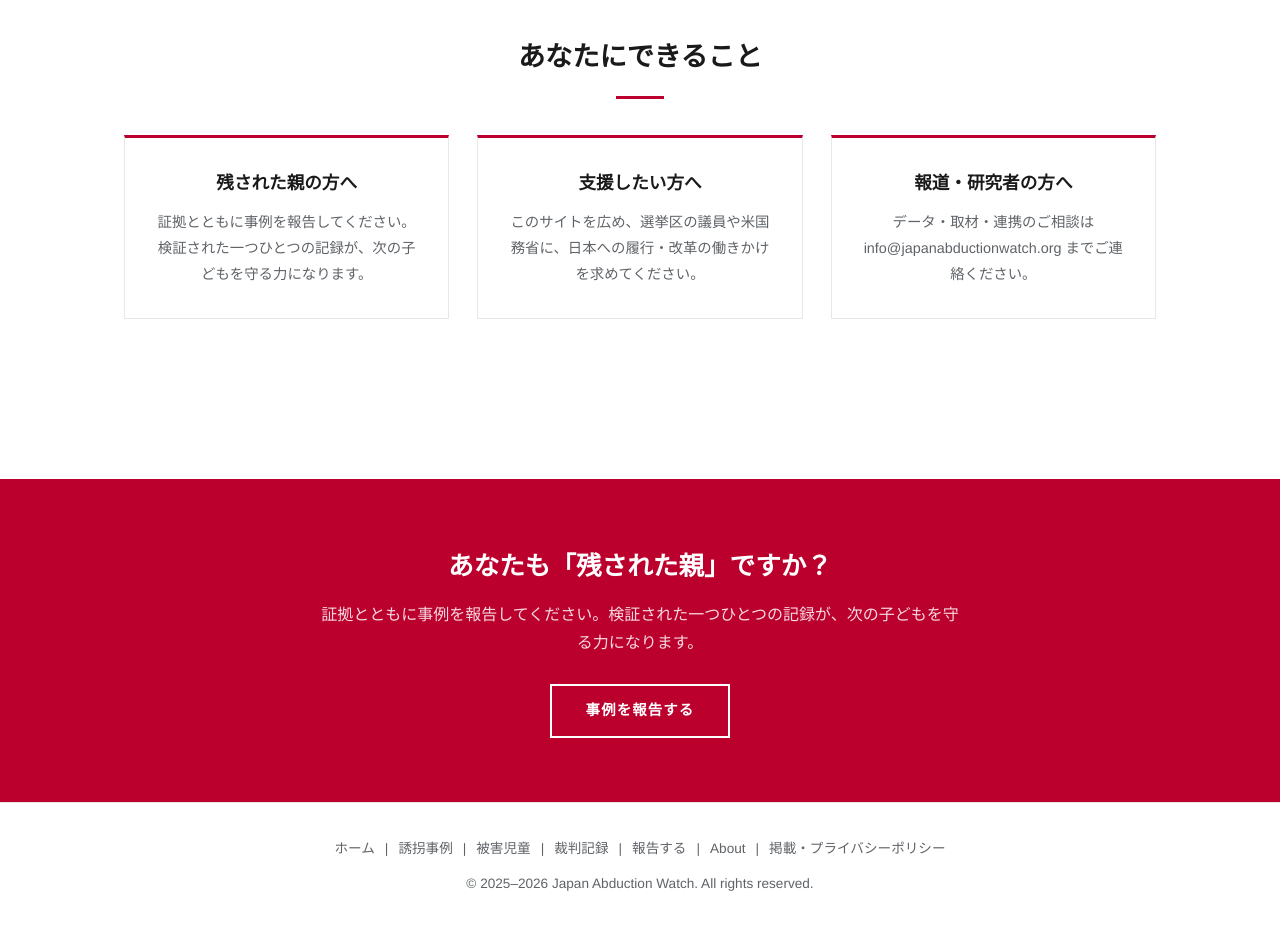
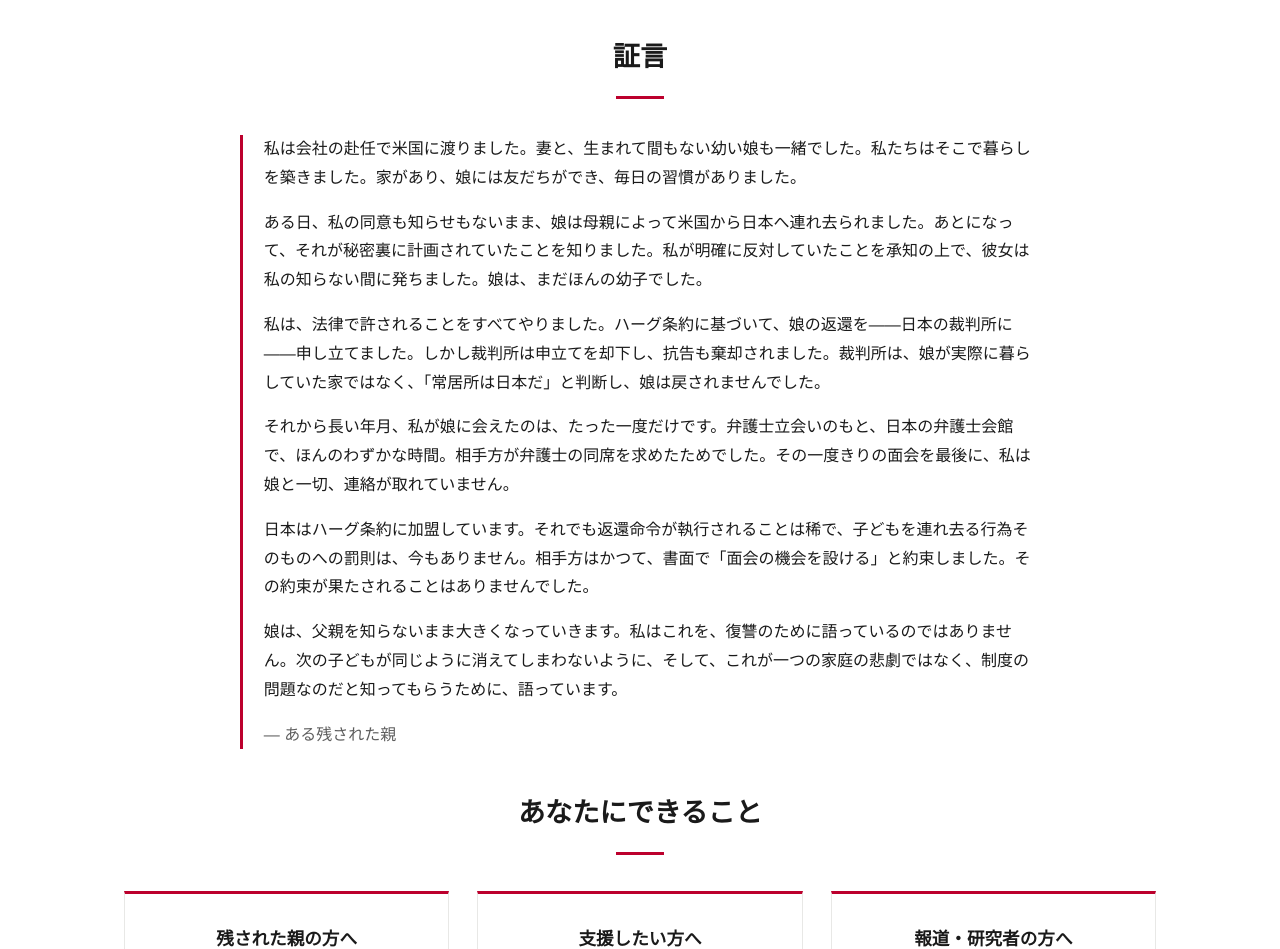
Before and after one commit to japanabductionwatch/japanabductionwatch.github.io, a plain HTML site: page index-ja.html in a window 1280 px wide. Shown: the part 2280-3229 px from the top of the page. Drawn offline with Linux system fonts and the light colour scheme.

Commit message:
Add anonymized testimony (Voices) section to homepages

```diff
--- a/index-ja.html
+++ b/index-ja.html
@@ -87,6 +87,19 @@
     <p>2026年4月に施行された共同親権制度にも、連れ去り行為自体への制裁はありません。私たちは、公開による透明性こそが、次の連れ去りを止め、子どもが両方の親と関わる権利を守ると信じています。</p>
   </section>
 
+  <section class="prose">
+    <h2 class="section-title">証言</h2>
+    <blockquote style="border-left:3px solid #BC002D;padding-left:1.3rem;margin:0;">
+      <p>私は会社の赴任で米国に渡りました。妻と、生まれて間もない幼い娘も一緒でした。私たちはそこで暮らしを築きました。家があり、娘には友だちができ、毎日の習慣がありました。</p>
+      <p>ある日、私の同意も知らせもないまま、娘は母親によって米国から日本へ連れ去られました。あとになって、それが秘密裏に計画されていたことを知りました。私が明確に反対していたことを承知の上で、彼女は私の知らない間に発ちました。娘は、まだほんの幼子でした。</p>
+      <p>私は、法律で許されることをすべてやりました。ハーグ条約に基づいて、娘の返還を——日本の裁判所に——申し立てました。しかし裁判所は申立てを却下し、抗告も棄却されました。裁判所は、娘が実際に暮らしていた家ではなく、「常居所は日本だ」と判断し、娘は戻されませんでした。</p>
+      <p>それから長い年月、私が娘に会えたのは、たった一度だけです。弁護士立会いのもと、日本の弁護士会館で、ほんのわずかな時間。相手方が弁護士の同席を求めたためでした。その一度きりの面会を最後に、私は娘と一切、連絡が取れていません。</p>
+      <p>日本はハーグ条約に加盟しています。それでも返還命令が執行されることは稀で、子どもを連れ去る行為そのものへの罰則は、今もありません。相手方はかつて、書面で「面会の機会を設ける」と約束しました。その約束が果たされることはありませんでした。</p>
+      <p>娘は、父親を知らないまま大きくなっていきます。私はこれを、復讐のために語っているのではありません。次の子どもが同じように消えてしまわないように、そして、これが一つの家庭の悲劇ではなく、制度の問題なのだと知ってもらうために、語っています。</p>
+      <p style="opacity:.7;">&mdash; ある残された親</p>
+    </blockquote>
+  </section>
+
   <section>
     <h2 class="section-title">あなたにできること</h2>
     <div class="card-grid">
```
Also changed, not shown: index.html (+13 -0 lines).
